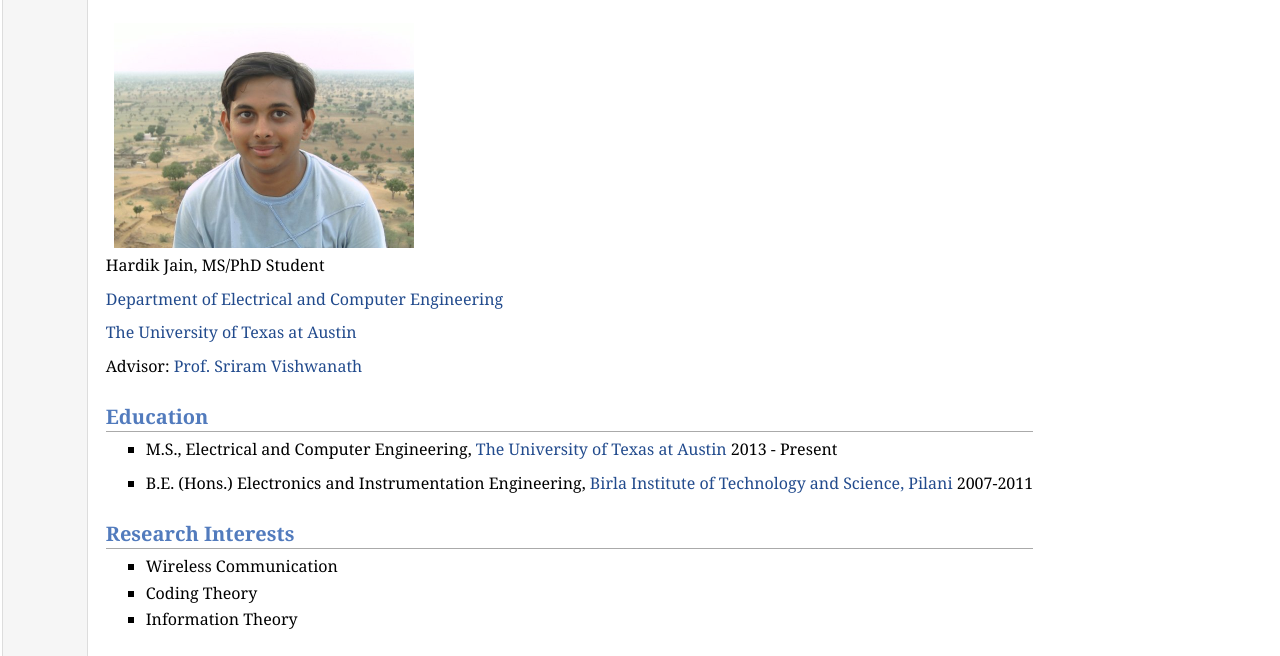
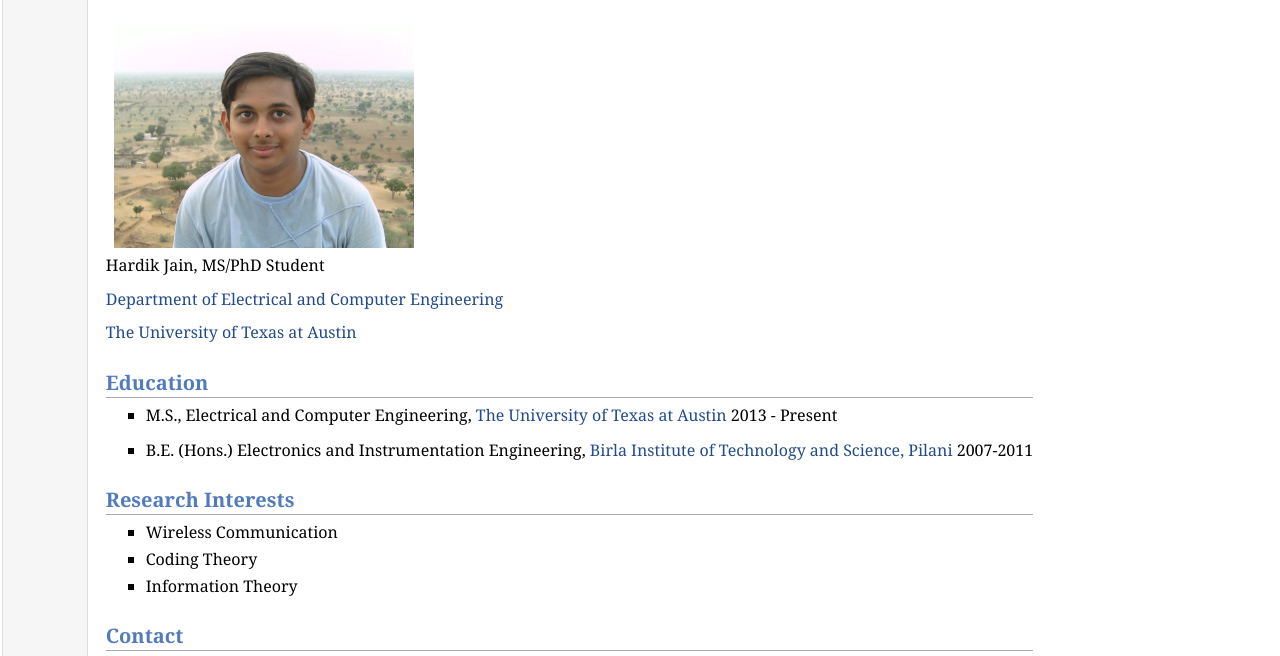
Before and after one commit to hardikbjain/hardikbjain.github.io, a plain HTML site: page index.html in a window 1280 px wide. Shown: the part 77-733 px from the top of the page. Drawn offline with Linux system fonts and the light colour scheme.

Commit message:
Update index.html

```diff
--- a/index.html
+++ b/index.html
@@ -25,7 +25,6 @@
 <p>Hardik Jain, MS/PhD Student</p>
 <p><a href="http://www.ece.utexas.edu">Department of Electrical and Computer Engineering</a></p>
 <p><a href="http://www.utexas.edu">The University of Texas at Austin</a></p>
-<p>Advisor: <a href="http://www.ece.utexas.edu/~sriram/doku.php">Prof. Sriram Vishwanath</a></p>
 <h2>Education</h2>
 <ul>
 <li><p>M.S., Electrical and Computer Engineering, <a href="http://www.utexas.edu">The University of Texas at Austin</a> 2013 - Present</p>
```
